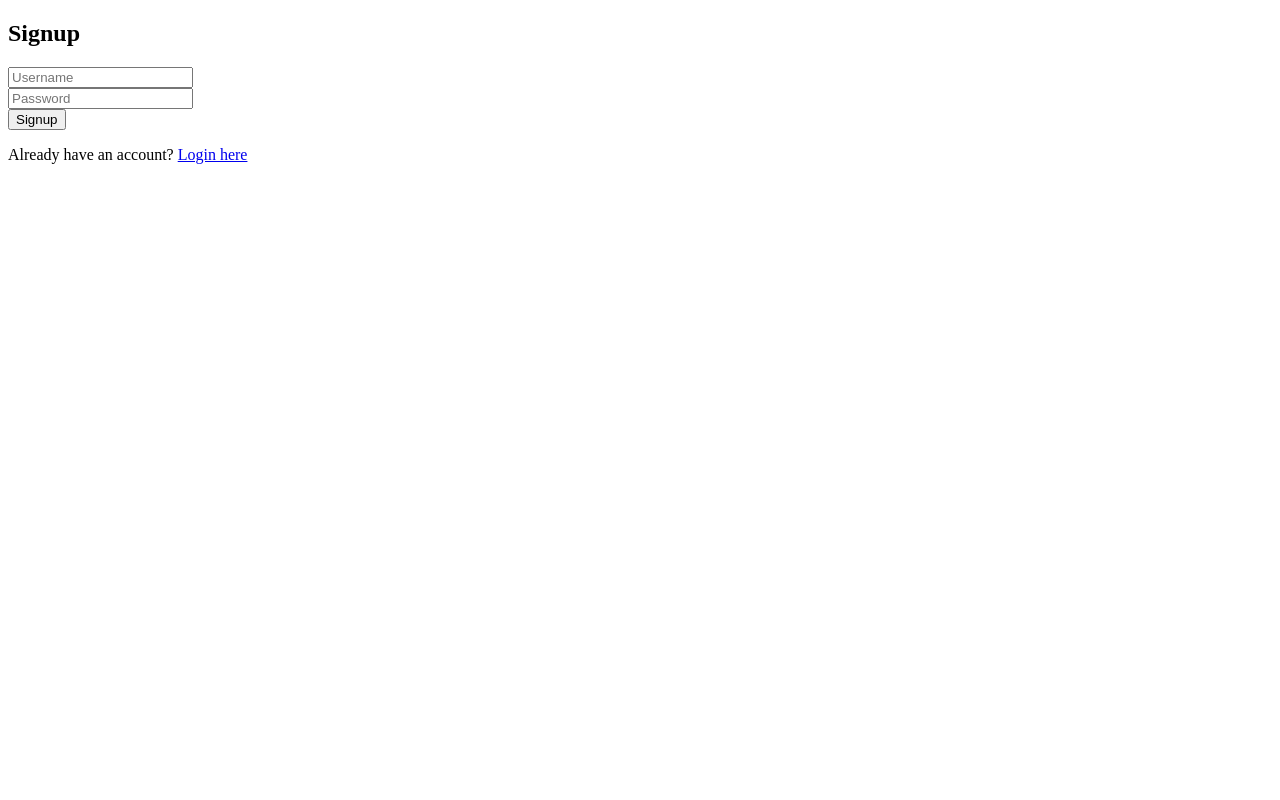
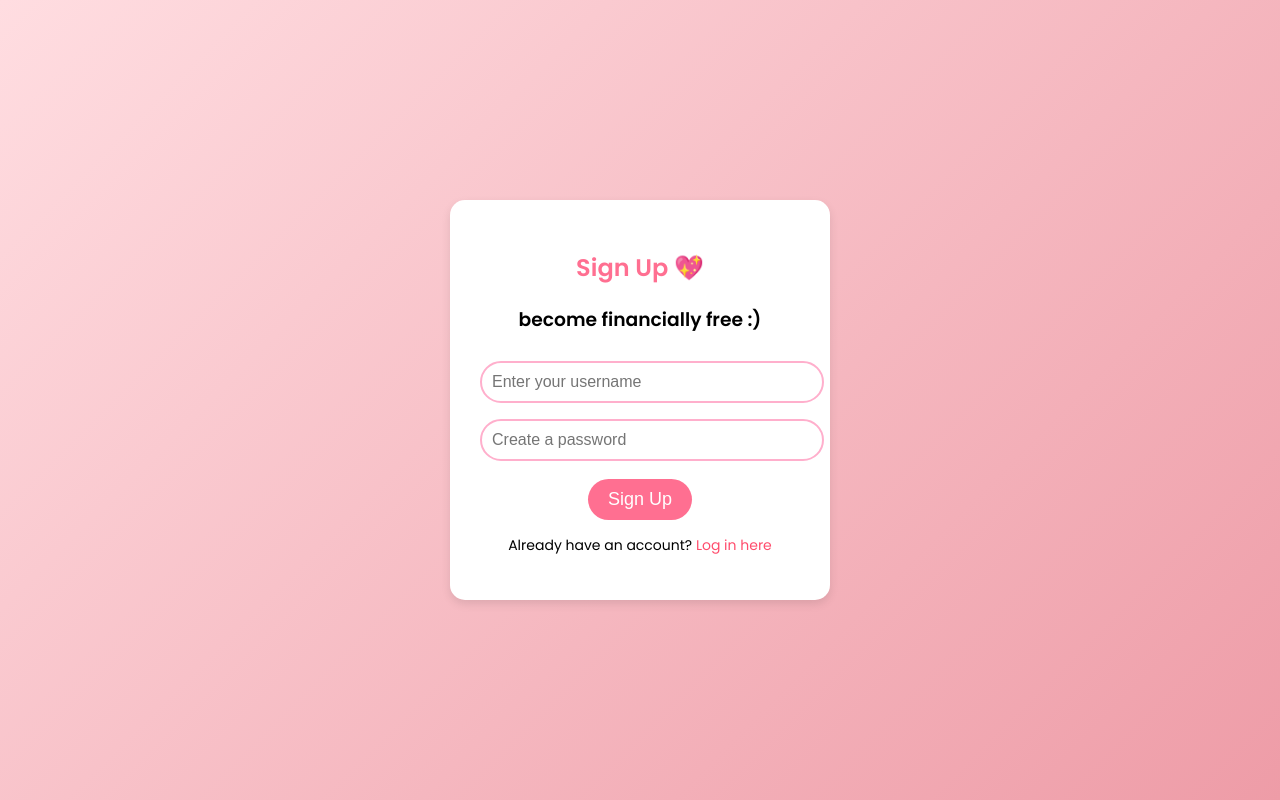
Before and after one commit to sophiahou1/Aurelle, a Flask app: page /signup in a window 1280 px wide. Run offline with Flask 3, Linux system fonts and the light colour scheme.

Commit message:
Update signup.html

```diff
--- a/templates/signup.html
+++ b/templates/signup.html
@@ -1,15 +1,80 @@
 <!DOCTYPE html>
-<html>
+<html lang="en">
 <head>
+    <meta charset="UTF-8">
+    <meta name="viewport" content="width=device-width, initial-scale=1.0">
     <title>Signup</title>
+    <link href="https://fonts.googleapis.com/css2?family=Poppins:wght@300;400;600&display=swap" rel="stylesheet">
+    <style>
+        body {
+            font-family: 'Poppins', sans-serif;
+            background: linear-gradient(135deg, #ffdde1, #ee9ca7);
+            display: flex;
+            justify-content: center;
+            align-items: center;
+            height: 100vh;
+            margin: 0;
+        }
+        .signup-container {
+            background: white;
+            padding: 30px;
+            border-radius: 15px;
+            box-shadow: 0px 4px 10px rgba(0, 0, 0, 0.1);
+            text-align: center;
+            width: 320px;
+        }
+        h2 {
+            color: #ff6f91;
+        }
+        input {
+            width: 100%;
+            padding: 10px;
+            margin: 8px 0;
+            border: 2px solid #ffafcc;
+            border-radius: 25px;
+            outline: none;
+            font-size: 16px;
+        }
+        input:focus {
+            border-color: #ff6f91;
+        }
+        button {
+            background: #ff6f91;
+            color: white;
+            border: none;
+            padding: 10px 20px;
+            border-radius: 25px;
+            cursor: pointer;
+            font-size: 18px;
+            margin-top: 10px;
+            transition: 0.3s;
+        }
+        button:hover {
+            background: #ff4d6d;
+        }
+        p {
+            font-size: 14px;
+            margin-top: 15px;
+        }
+        a {
+            color: #ff4d6d;
+            text-decoration: none;
+        }
+        a:hover {
+            text-decoration: underline;
+        }
+    </style>
 </head>
 <body>
-    <h2>Signup</h2>
-    <form method="post">
-        <input type="text" name="username" placeholder="Username" required><br>
-        <input type="password" name="password" placeholder="Password" required><br>
-        <button type="submit">Signup</button>
-    </form>
-    <p>Already have an account? <a href="/">Login here</a></p>
+    <div class="signup-container">
+        <h2>Sign Up 💖</h2>
+        <h3> become financially free :)</h3>
+        <form method="post">
+            <input type="text" name="username" placeholder="Enter your username" required>
+            <input type="password" name="password" placeholder="Create a password" required>
+            <button type="submit">Sign Up</button>
+        </form>
+        <p>Already have an account? <a href="/">Log in here</a></p>
+    </div>
 </body>
 </html>
```
